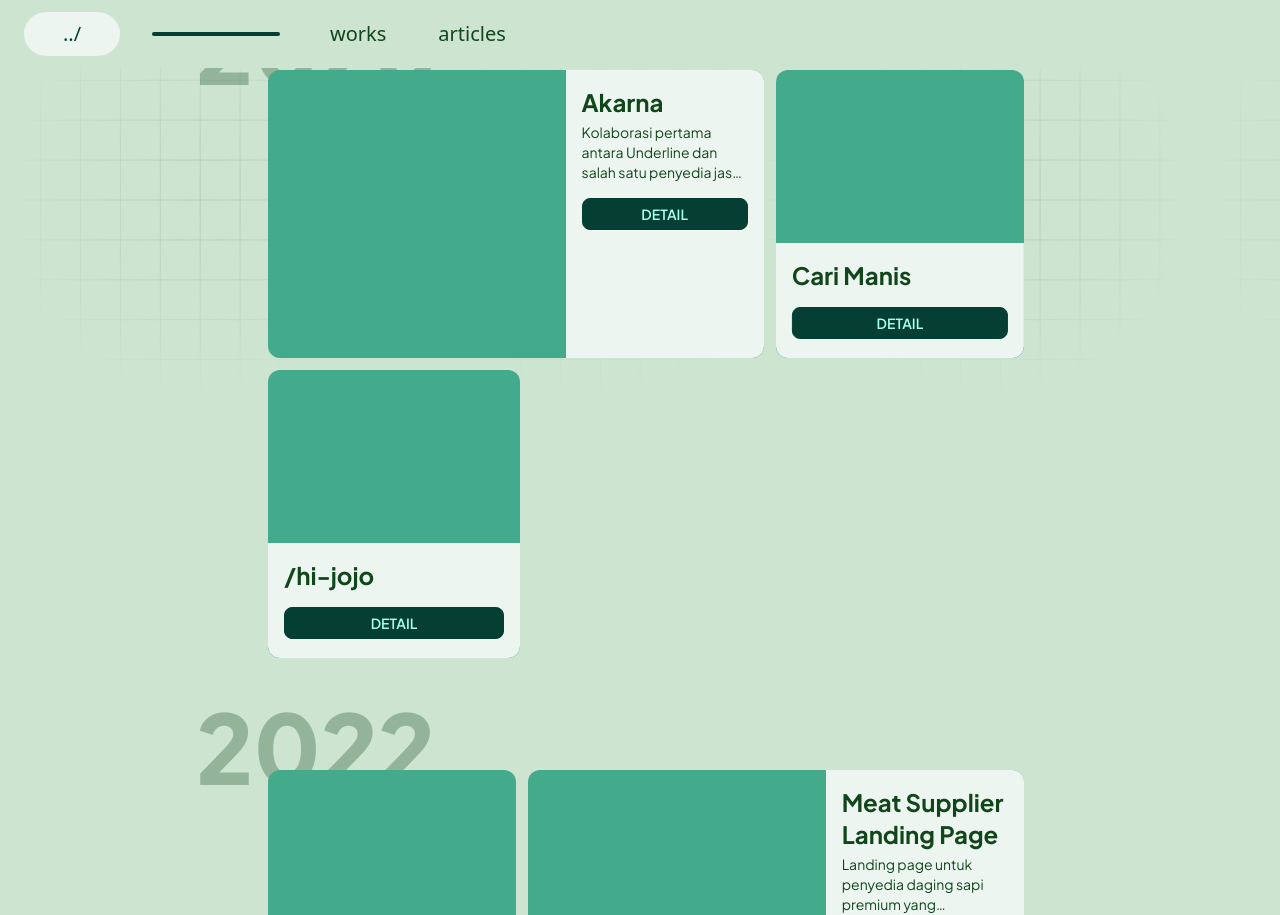
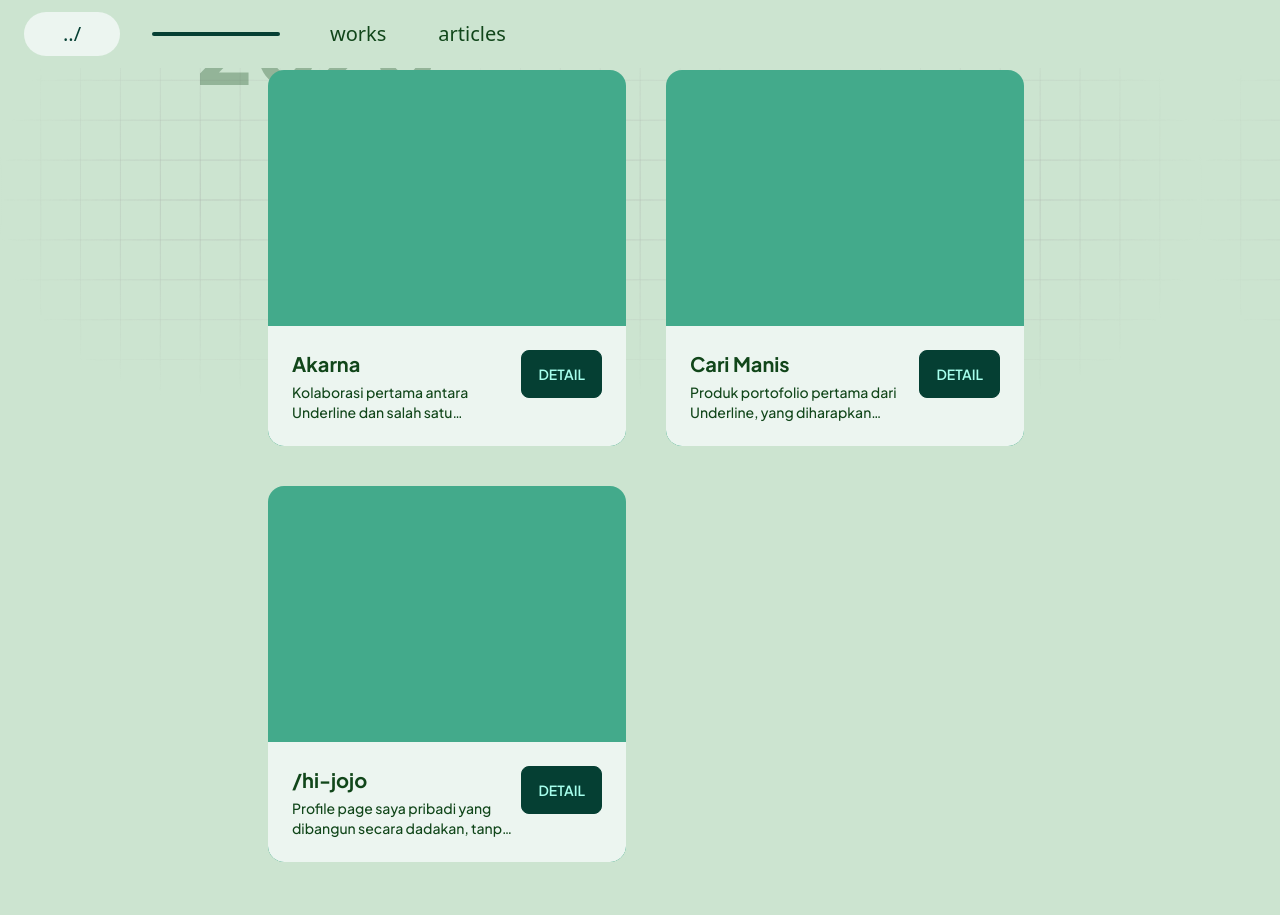
Before and after one commit to code7070/hi-jojo, a Next.js app: page /work/desktop in a window 1280 px wide. Shown: the top 915 px of the page. Built offline with nearby package versions, Linux system fonts and the light colour scheme.

Commit message:
adjustment workbox

```diff
--- a/src/pages/work/desktop.js
+++ b/src/pages/work/desktop.js
@@ -15,18 +15,18 @@ const WorkGrid = ({ works = [] }) => {
 
   return (
     <div className={styles.workOuterWrapper}>
-      {workloop.map((loop, loopIndex) => (
-        <div className={styles.workInnerWrapper} key={loopIndex}>
-          {loop.map((item, itemIndex) => (
-            <div key={itemIndex} className={styles.workBox}>
-              <div className={styles.media} />
-              <div className={styles.info}>
+      {works.map((item, itemIndex) => (
+        <div key={itemIndex} className={styles.workBox}>
+          <div className={styles.media} />
+          <div className={styles.info}>
+            <div className="flex items-start justify-between">
+              <div className="mr-2">
                 <div className={styles.name}>{item.name}</div>
                 <div className={styles.desc}>{item.description}</div>
-                <button className={styles.cta}>Detail</button>
               </div>
+              <button className={styles.cta}>Detail</button>
             </div>
-          ))}
+          </div>
         </div>
       ))}
     </div>
--- a/src/styles/work.module.scss
+++ b/src/styles/work.module.scss
@@ -11,7 +11,9 @@
 }
 
 .workOuterWrapper {
-  @apply relative w-full flex flex-col gap-3 mx-2 sm:mx-0;
+  // @apply relative w-full flex flex-col gap-3 mx-2 sm:mx-0;
+  @apply relative mx-2 sm:mx-0;
+  @apply grid grid-cols-2 gap-10 w-full;
 }
 
 .workInnerWrapper {
@@ -19,8 +21,8 @@
 }
 
 .workBox {
-  @apply relative bg-accent rounded-xl p-4 transition-all duration-200 overflow-hidden;
-  @apply w-3/4 mb-6 sm:mb-0 mx-auto sm:w-1/2 sm:mx-0;
+  @apply relative bg-accent rounded-2xl transition-all duration-200 overflow-hidden;
+  @apply w-full;
   @apply hover:ring-4 hover:ring-primary;
   /* @apply -mt-40 first:mt-0; */
 
@@ -29,64 +31,20 @@
   }
 
   .info {
-    @apply rounded-xl bg-secondary transition-all duration-200 p-4 h-[40%];
-    @apply absolute left-[50%] top-0 w-full translate-x-[-50%] rounded-b-none;
-    @apply sm:bottom-0 sm:top-auto sm:w-full sm:rounded-t-none rounded-b-xl;
+    @apply rounded-2xl rounded-t-none bg-secondary p-6;
 
     .name {
-      @apply font-bold text-lg sm:text-2xl;
+      @apply font-bold text-xl flex-1 line-clamp-1;
     }
 
     .desc {
-      @apply hidden text-sm mt-1;
+      @apply text-sm font-medium mt-1 line-clamp-2;
     }
 
     .cta {
-      @apply btn btn-primary btn-sm w-full mt-4;
+      @apply btn btn-primary;
     }
   }
 }
 
 /* ODD SECTION */
-
-.infoInRight {
-  @apply sm:right-0 sm:top-[50%] sm:translate-y-[-50%] sm:translate-x-0 sm:left-auto sm:w-[40%] sm:h-full;
-  @apply sm:rounded-l-none;
-
-  .desc {
-    @apply block sm:line-clamp-3;
-  }
-}
-
-.workSection:nth-child(odd) {
-  .workInnerWrapper:nth-child(odd) .workBox:nth-child(odd),
-  .workInnerWrapper:nth-child(even) .workBox:nth-child(even) {
-    @apply sm:w-2/3;
-
-    .info {
-      @extend .infoInRight;
-    }
-  }
-
-  .workInnerWrapper:nth-child(odd) .workBox:nth-child(even),
-  .workInnerWrapper:nth-child(even) .workBox:nth-child(odd) {
-    @apply sm:w-1/3;
-  }
-}
-
-/* EVEN SECTION */
-.workSection:nth-child(even) {
-  .workInnerWrapper:nth-child(odd) .workBox:nth-child(odd),
-  .workInnerWrapper:nth-child(even) .workBox:nth-child(even) {
-    @apply sm:w-1/3;
-  }
-
-  .workInnerWrapper:nth-child(odd) .workBox:nth-child(even),
-  .workInnerWrapper:nth-child(even) .workBox:nth-child(odd) {
-    @apply sm:w-2/3;
-
-    .info {
-      @extend .infoInRight;
-    }
-  }
-}
```
